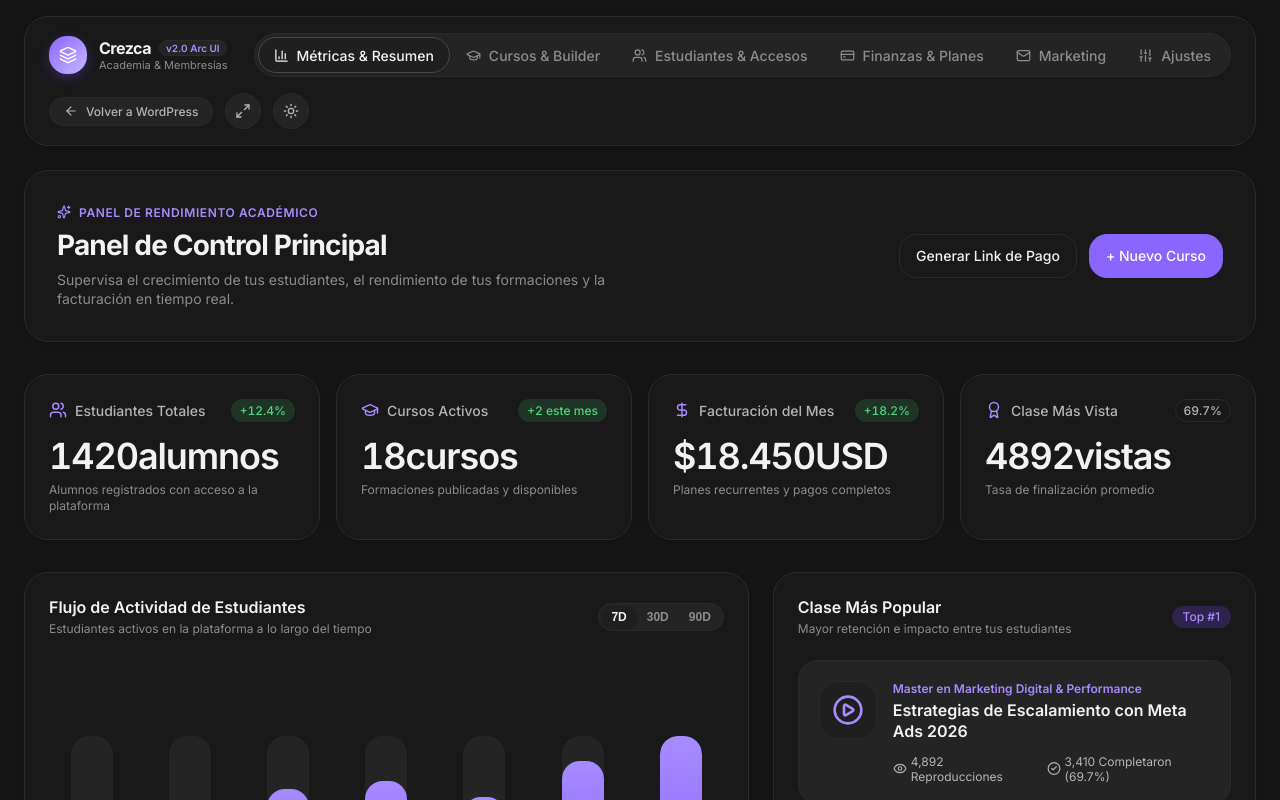
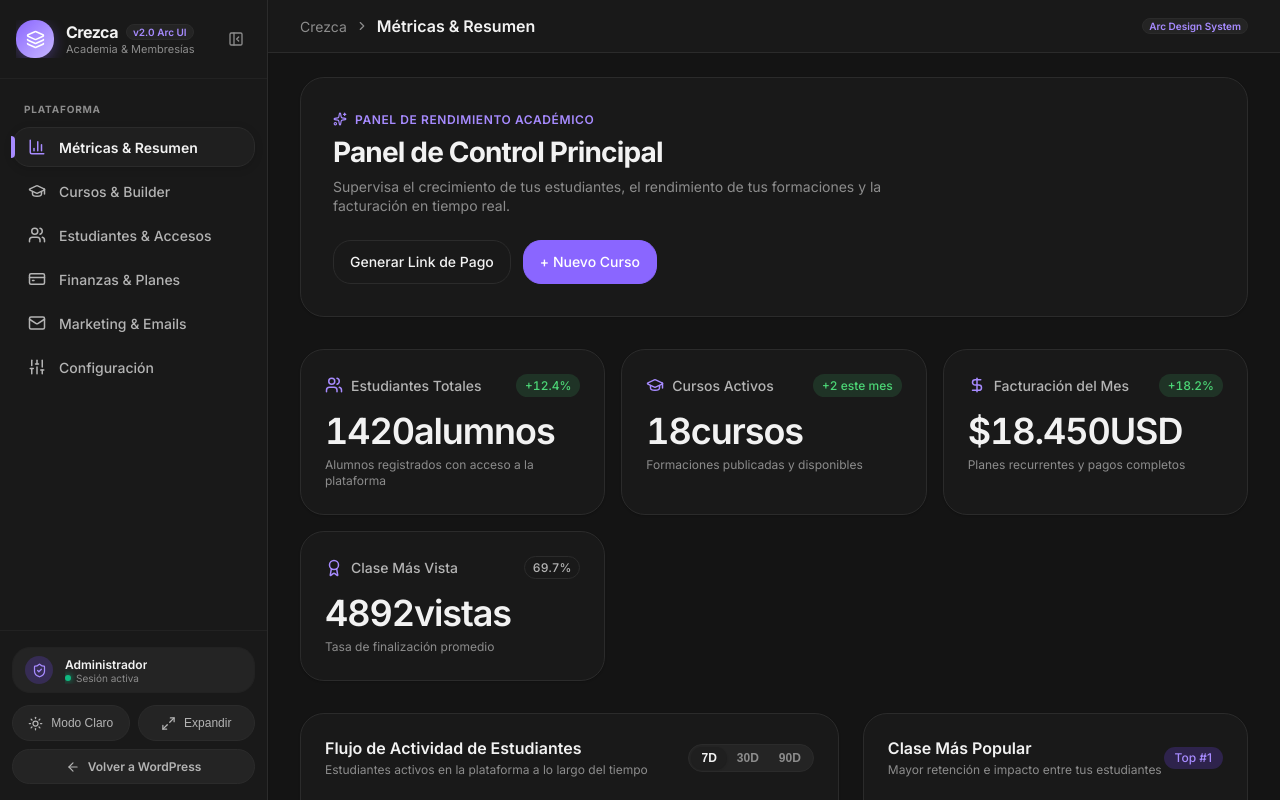
Before and after one commit to alezuxdesign-tech/Alezux_members, a React (Vite) app in the folder admin-app/: page / in a window 1280 px wide. Shown: the top 800 px of the page. Built offline with nearby package versions, Linux system fonts and the light colour scheme.

Commit message:
commit +

```diff
--- a/admin-app/src/App.module.css
+++ b/admin-app/src/App.module.css
@@ -1,48 +1,82 @@
 .appShell {
   display: flex;
-  flex-direction: column;
   min-height: 100vh;
+  width: 100%;
   background: var(--background);
   color: var(--foreground);
   font-family: var(--font-body);
-  padding: var(--space-4) var(--space-6);
   box-sizing: border-box;
 }
 
-.topbar {
+/* =========================================================
+   SIDEBAR ESTILO ARC UI
+   ========================================================= */
+.sidebar {
+  width: 268px;
+  min-width: 268px;
+  height: 100vh;
+  position: sticky;
+  top: 0;
+  display: flex;
+  flex-direction: column;
+  background: var(--surface);
+  border-right: 1px solid var(--border);
+  box-shadow: var(--shadow-resting);
+  transition: width var(--duration-standard) var(--ease-standard),
+              min-width var(--duration-standard) var(--ease-standard);
+  z-index: 50;
+  box-sizing: border-box;
+  overflow-y: auto;
+  overflow-x: hidden;
+}
+
+.sidebar.collapsed {
+  width: 76px;
+  min-width: 76px;
+}
+
+/* Header de la Sidebar */
+.sidebarHeader {
   display: flex;
   align-items: center;
   justify-content: space-between;
-  gap: var(--space-4);
-  padding: var(--space-4) var(--space-6);
-  background: var(--surface);
-  border: 1px solid var(--border);
-  border-radius: var(--radius-surface);
-  box-shadow: var(--shadow-resting);
-  margin-bottom: var(--space-6);
-  flex-wrap: wrap;
+  padding: var(--space-5) var(--space-4);
+  border-bottom: 1px solid var(--border-subtle);
+  min-height: 72px;
+  box-sizing: border-box;
 }
 
 .brandGroup {
   display: flex;
   align-items: center;
   gap: var(--space-3);
+  text-decoration: none;
+  color: inherit;
+  overflow: hidden;
 }
 
 .logoMark {
   width: 38px;
   height: 38px;
+  min-width: 38px;
   border-radius: var(--radius-control);
   background: linear-gradient(135deg, var(--control-on) 0%, var(--accent-strong) 100%);
   display: flex;
   align-items: center;
   justify-content: center;
   color: #ffffff;
-  box-shadow: 0 4px 12px rgba(119, 71, 255, 0.3);
+  box-shadow: 0 4px 14px rgba(138, 102, 255, 0.35);
 }
 
 .logoIcon {
   color: #ffffff;
+}
+
+.brandText {
+  display: flex;
+  flex-direction: column;
+  overflow: hidden;
+  white-space: nowrap;
 }
 
 .brandTitleWrap {
@@ -72,32 +106,233 @@
 .brandSubtitle {
   font-size: 11px;
   color: var(--text-muted);
-  display: block;
+  text-overflow: ellipsis;
+  overflow: hidden;
 }
 
-.navWrapper {
+.collapseBtn {
+  display: inline-flex;
+  align-items: center;
+  justify-content: center;
+  width: 30px;
+  height: 30px;
+  min-width: 30px;
+  background: transparent;
+  border: 1px solid transparent;
+  border-radius: var(--radius-pill);
+  color: var(--text-muted);
+  cursor: pointer;
+  transition: all var(--duration-fast);
+}
+
+.collapseBtn:hover {
+  color: var(--foreground);
+  background: var(--surface-muted);
+  border-color: var(--border);
+}
+
+/* Navegación */
+.navSection {
+  flex: 1;
+  padding: var(--space-4) var(--space-3);
+  display: flex;
+  flex-direction: column;
+  gap: var(--space-1);
+}
+
+.navSectionLabel {
+  font-size: 10px;
+  font-weight: 700;
+  letter-spacing: 0.08em;
+  text-transform: uppercase;
+  color: var(--text-muted);
+  padding: var(--space-2) var(--space-3) var(--space-1);
+  margin-bottom: var(--space-1);
+}
+
+.navItem {
+  position: relative;
+  display: flex;
+  align-items: center;
+  gap: var(--space-3);
+  padding: 10px 14px;
+  background: transparent;
+  border: 1px solid transparent;
+  border-radius: var(--radius-control);
+  color: var(--text-secondary);
+  font-family: var(--font-body);
+  font-size: var(--text-sm);
+  font-weight: 500;
+  cursor: pointer;
+  text-align: left;
+  width: 100%;
+  box-sizing: border-box;
+  transition: all var(--duration-fast);
+}
+
+.navItem:hover {
+  color: var(--foreground);
+  background: var(--surface-muted);
+}
+
+.navItem.active {
+  color: var(--foreground);
+  font-weight: 600;
+  background: var(--surface-raised);
+  border-color: var(--border);
+  box-shadow: 0 2px 8px rgba(0, 0, 0, 0.15);
+}
+
+.activeIndicator {
+  position: absolute;
+  left: -2px;
+  top: 8px;
+  bottom: 8px;
+  width: 4px;
+  border-radius: 0 var(--radius-pill) var(--radius-pill) 0;
+  background: var(--accent);
+}
+
+.navIconWrap {
   display: flex;
   align-items: center;
   justify-content: center;
+  min-width: 20px;
+  color: var(--text-secondary);
+  transition: color var(--duration-fast);
 }
 
-.topActions {
+.navItem:hover .navIconWrap,
+.navItem.active .navIconWrap {
+  color: var(--accent);
+}
+
+.navLabel {
+  flex: 1;
+  white-space: nowrap;
+  overflow: hidden;
+  text-overflow: ellipsis;
+}
+
+.navBadge {
+  font-size: 10px;
+  font-weight: 600;
+  padding: 1px 7px;
+  border-radius: var(--radius-pill);
+  background: var(--surface-muted);
+  color: var(--text-secondary);
+  border: 1px solid var(--border-subtle);
+}
+
+.navItem.active .navBadge {
+  background: var(--accent);
+  color: var(--accent-foreground, #ffffff);
+  border-color: transparent;
+}
+
+/* Footer de la Sidebar */
+.sidebarFooter {
+  padding: var(--space-4) var(--space-3);
+  border-top: 1px solid var(--border-subtle);
+  display: flex;
+  flex-direction: column;
+  gap: var(--space-2);
+  background: var(--surface);
+}
+
+.userCard {
   display: flex;
   align-items: center;
   gap: var(--space-3);
+  padding: 8px 12px;
+  border-radius: var(--radius-control);
+  background: var(--surface-muted);
+  border: 1px solid var(--border-subtle);
+  margin-bottom: var(--space-1);
+}
+
+.userAvatar {
+  width: 28px;
+  height: 28px;
+  min-width: 28px;
+  border-radius: 50%;
+  background: var(--accent-subtle);
+  color: var(--accent);
+  display: flex;
+  align-items: center;
+  justify-content: center;
+  font-weight: 700;
+  font-size: 11px;
+}
+
+.userInfo {
+  display: flex;
+  flex-direction: column;
+  overflow: hidden;
+}
+
+.userName {
+  font-size: 12px;
+  font-weight: 600;
+  color: var(--foreground);
+  white-space: nowrap;
+}
+
+.userStatus {
+  display: flex;
+  align-items: center;
+  gap: 5px;
+  font-size: 10px;
+  color: var(--text-muted);
+}
+
+.statusDot {
+  width: 6px;
+  height: 6px;
+  border-radius: 50%;
+  background: #10b981;
+  box-shadow: 0 0 6px #10b981;
+}
+
+.footerActionsGrid {
+  display: flex;
+  gap: var(--space-2);
+}
+
+.iconBtn {
+  flex: 1;
+  display: inline-flex;
+  align-items: center;
+  justify-content: center;
+  gap: var(--space-2);
+  height: var(--control-height-sm);
+  background: var(--surface-muted);
+  border: 1px solid var(--border);
+  border-radius: var(--radius-control);
+  color: var(--text-secondary);
+  font-size: var(--text-xs);
+  cursor: pointer;
+  transition: all var(--duration-fast);
+}
+
+.iconBtn:hover {
+  color: var(--foreground);
+  border-color: var(--border-strong);
+  background: var(--surface-raised);
 }
 
 .backToWpBtn {
-  display: inline-flex;
+  display: flex;
   align-items: center;
+  justify-content: center;
   gap: var(--space-2);
-  padding: 6px 14px;
-  font-size: var(--text-xs);
-  font-weight: 500;
-  color: var(--text-secondary);
+  padding: 9px 12px;
   background: var(--surface-muted);
   border: 1px solid var(--border);
-  border-radius: var(--radius-pill);
+  border-radius: var(--radius-control);
+  color: var(--text-secondary);
+  font-size: var(--text-xs);
+  font-weight: 600;
   text-decoration: none;
   transition: all var(--duration-fast);
 }
@@ -108,48 +343,52 @@
   border-color: var(--border-strong);
 }
 
-.iconBtn {
-  display: inline-flex;
-  align-items: center;
-  justify-content: center;
-  width: var(--control-height-sm);
-  height: var(--control-height-sm);
-  background: var(--surface-muted);
-  border: 1px solid var(--border);
-  border-radius: var(--radius-pill);
-  color: var(--text-secondary);
-  cursor: pointer;
-  transition: all var(--duration-fast);
+/* =========================================================
+   MAIN AREA (ÁREA DE CONTENIDO)
+   ========================================================= */
+.mainArea {
+  flex: 1;
+  min-width: 0;
+  min-height: 100vh;
+  display: flex;
+  flex-direction: column;
+  overflow-y: auto;
 }
 
-.iconBtn:hover {
-  color: var(--foreground);
-  border-color: var(--border-strong);
-  background: var(--surface-raised);
+.mainHeader {
+  display: flex;
+  align-items: center;
+  justify-content: space-between;
+  padding: var(--space-4) var(--space-8);
+  background: var(--surface);
+  border-bottom: 1px solid var(--border);
+  position: sticky;
+  top: 0;
+  z-index: 40;
 }
 
-.themeToggleBtn {
-  display: inline-flex;
+.headerBreadcrumb {
+  display: flex;
   align-items: center;
-  justify-content: center;
-  width: var(--control-height-sm);
-  height: var(--control-height-sm);
-  background: var(--surface-muted);
-  border: 1px solid var(--border);
-  border-radius: var(--radius-pill);
-  color: var(--text-secondary);
-  cursor: pointer;
-  transition: all var(--duration-fast);
+  gap: var(--space-2);
+  font-size: var(--text-sm);
+  color: var(--text-muted);
 }
 
-.themeToggleBtn:hover {
+.headerTitle {
+  font-size: var(--text-base);
+  font-weight: 600;
   color: var(--foreground);
-  border-color: var(--border-strong);
-  background: var(--surface-raised);
 }
 
-.mainContent {
+.headerActions {
+  display: flex;
+  align-items: center;
+  gap: var(--space-3);
+}
+
+.mainBody {
   flex: 1;
-  display: flex;
-  flex-direction: column;
+  padding: var(--space-6) var(--space-8);
+  box-sizing: border-box;
 }
--- a/admin-app/src/App.tsx
+++ b/admin-app/src/App.tsx
@@ -11,9 +11,12 @@ import {
   Layers,
   ArrowLeft,
   Maximize2,
-  Minimize2
+  Minimize2,
+  PanelLeftClose,
+  PanelLeftOpen,
+  ChevronRight,
+  ShieldCheck
 } from "lucide-react";
-import { SegmentedControl } from "./components/arc/segmented-control/segmented-control";
 import { OverviewView } from "./views/OverviewView";
 import { CoursesView } from "./views/CoursesView";
 import { StudentsView } from "./views/StudentsView";
@@ -24,11 +27,21 @@ import styles from "./App.module.css";
 
 type TabId = "overview" | "courses" | "students" | "finance" | "marketing" | "settings";
 
+interface NavItemConfig {
+  id: TabId;
+  label: string;
+  icon: React.ReactNode;
+  badge?: string;
+}
+
 export function App() {
   const [activeTab, setActiveTab] = useState<TabId>("overview");
   const [theme, setTheme] = useState<"dark" | "light">("dark");
   const [accent, setAccent] = useState<string>("violet");
   const [isFullscreen, setIsFullscreen] = useState(false);
+  const [isCollapsed, setIsCollapsed] = useState<boolean>(() => {
+    return localStorage.getItem("crezca_sidebar_collapsed") === "true";
+  });
 
   useEffect(() => {
     document.documentElement.dataset.theme = theme;
@@ -55,81 +68,163 @@ export function App() {
     }
   };
 
+  const toggleSidebar = () => {
+    setIsCollapsed((prev) => {
+      const next = !prev;
+      localStorage.setItem("crezca_sidebar_collapsed", String(next));
+      return next;
+    });
+  };
+
   const wpAdminUrl = (window as any).crezca_admin_data?.wp_admin_url
     || (window as any).alezux_admin_data?.wp_admin_url
     || "/wp-admin/";
 
-  const navOptions = [
-    { value: "overview" as const, label: "Métricas & Resumen", icon: <BarChart3 size={15} /> },
-    { value: "courses" as const, label: "Cursos & Builder", icon: <GraduationCap size={15} /> },
-    { value: "students" as const, label: "Estudiantes & Accesos", icon: <Users size={15} /> },
-    { value: "finance" as const, label: "Finanzas & Planes", icon: <CreditCard size={15} /> },
-    { value: "marketing" as const, label: "Marketing", icon: <Mail size={15} /> },
-    { value: "settings" as const, label: "Ajustes", icon: <Sliders size={15} /> },
+  const navItems: NavItemConfig[] = [
+    { id: "overview", label: "Métricas & Resumen", icon: <BarChart3 size={18} /> },
+    { id: "courses", label: "Cursos & Builder", icon: <GraduationCap size={18} /> },
+    { id: "students", label: "Estudiantes & Accesos", icon: <Users size={18} /> },
+    { id: "finance", label: "Finanzas & Planes", icon: <CreditCard size={18} /> },
+    { id: "marketing", label: "Marketing & Emails", icon: <Mail size={18} /> },
+    { id: "settings", label: "Configuración", icon: <Sliders size={18} /> },
   ];
+
+  const currentNav = navItems.find((item) => item.id === activeTab) || navItems[0];
 
   return (
     <div className={styles.appShell}>
-      {/* Barra de Navegación Superior */}
-      <header className={styles.topbar}>
-        <div className={styles.brandGroup}>
+      {/* =========================================================
+          SIDEBAR VERTICAL ESTILO ARC UI
+          ========================================================= */}
+      <aside className={`${styles.sidebar} ${isCollapsed ? styles.collapsed : ""}`}>
+        {/* Cabecera del Sidebar */}
+        <div className={styles.sidebarHeader}>
+          <div className={styles.brandGroup} title="Crezca - Academia & Membresías">
             <div className={styles.logoMark}>
-            <Layers size={18} className={styles.logoIcon} />
+              <Layers size={19} className={styles.logoIcon} />
             </div>
-          <div>
+            {!isCollapsed && (
+              <div className={styles.brandText}>
                 <div className={styles.brandTitleWrap}>
                   <span className={styles.brandName}>Crezca</span>
                   <span className={styles.versionBadge}>v2.0 Arc UI</span>
                 </div>
                 <span className={styles.brandSubtitle}>Academia & Membresías</span>
               </div>
+            )}
           </div>
 
-        {/* Selector de Pestañas Estilo Arc SegmentedControl */}
-        <div className={styles.navWrapper}>
-          <SegmentedControl
-            options={navOptions}
-            value={activeTab}
-            onChange={(val) => setActiveTab(val)}
-            size="md"
-          />
+          <button
+            type="button"
+            className={styles.collapseBtn}
+            onClick={toggleSidebar}
+            title={isCollapsed ? "Expandir barra lateral" : "Contraer barra lateral"}
+            aria-label={isCollapsed ? "Expandir barra lateral" : "Contraer barra lateral"}
+          >
+            {isCollapsed ? <PanelLeftOpen size={16} /> : <PanelLeftClose size={16} />}
+          </button>
         </div>
 
-        {/* Acciones de la barra */}
-        <div className={styles.topActions}>
-          <a
-            href={wpAdminUrl}
-            className={styles.backToWpBtn}
-            title="Volver al panel tradicional de WordPress"
+        {/* Lista de Navegación Vertical */}
+        <nav className={styles.navSection}>
+          {!isCollapsed && (
+            <div className={styles.navSectionLabel}>Plataforma</div>
+          )}
+          {navItems.map((item) => {
+            const isActive = activeTab === item.id;
+            return (
+              <button
+                key={item.id}
+                type="button"
+                className={`${styles.navItem} ${isActive ? styles.active : ""}`}
+                onClick={() => setActiveTab(item.id)}
+                title={isCollapsed ? item.label : undefined}
               >
-            <ArrowLeft size={14} />
-            <span>Volver a WordPress</span>
-          </a>
+                {isActive && <span className={styles.activeIndicator} />}
+                <span className={styles.navIconWrap}>{item.icon}</span>
+                {!isCollapsed && <span className={styles.navLabel}>{item.label}</span>}
+                {!isCollapsed && item.badge && (
+                  <span className={styles.navBadge}>{item.badge}</span>
+                )}
+              </button>
+            );
+          })}
+        </nav>
+
+        {/* Pie de la Sidebar */}
+        <div className={styles.sidebarFooter}>
+          {!isCollapsed && (
+            <div className={styles.userCard}>
+              <div className={styles.userAvatar}>
+                <ShieldCheck size={15} />
+              </div>
+              <div className={styles.userInfo}>
+                <span className={styles.userName}>Administrador</span>
+                <span className={styles.userStatus}>
+                  <span className={styles.statusDot} />
+                  Sesión activa
+                </span>
+              </div>
+            </div>
+          )}
+
+          {/* Botones de acción rápida: Tema y Pantalla Completa */}
+          <div className={styles.footerActionsGrid}>
+            <button
+              type="button"
+              className={styles.iconBtn}
+              onClick={toggleTheme}
+              title={`Cambiar a tema ${theme === "dark" ? "claro" : "oscuro"}`}
+              aria-label="Cambiar tema de color"
+            >
+              {theme === "dark" ? <Sun size={15} /> : <Moon size={15} />}
+              {!isCollapsed && <span>{theme === "dark" ? "Modo Claro" : "Modo Oscuro"}</span>}
+            </button>
 
             <button
               type="button"
               className={styles.iconBtn}
               onClick={toggleFullscreen}
-            aria-label="Pantalla completa"
               title={isFullscreen ? "Salir de pantalla completa" : "Pantalla completa"}
+              aria-label="Alternar pantalla completa"
             >
-            {isFullscreen ? <Minimize2 size={16} /> : <Maximize2 size={16} />}
+              {isFullscreen ? <Minimize2 size={15} /> : <Maximize2 size={15} />}
+              {!isCollapsed && <span>{isFullscreen ? "Reducir" : "Expandir"}</span>}
             </button>
+          </div>
 
-          <button
-            type="button"
-            className={styles.iconBtn}
-            onClick={toggleTheme}
-            aria-label="Cambiar tema"
-            title={`Cambiar a tema ${theme === "dark" ? "claro" : "oscuro"}`}
+          {/* Enlace para volver a WordPress */}
+          <a
+            href={wpAdminUrl}
+            className={styles.backToWpBtn}
+            title="Regresar al panel tradicional de WordPress"
           >
-            {theme === "dark" ? <Sun size={16} /> : <Moon size={16} />}
-          </button>
+            <ArrowLeft size={14} />
+            {!isCollapsed && <span>Volver a WordPress</span>}
+          </a>
+        </div>
+      </aside>
+
+      {/* =========================================================
+          CONTENIDO PRINCIPAL
+          ========================================================= */}
+      <div className={styles.mainArea}>
+        {/* Cabecera superior del contenido */}
+        <header className={styles.mainHeader}>
+          <div className={styles.headerBreadcrumb}>
+            <span>Crezca</span>
+            <ChevronRight size={14} />
+            <span className={styles.headerTitle}>{currentNav.label}</span>
+          </div>
+
+          <div className={styles.headerActions}>
+            {/* Quick status pill */}
+            <span className={styles.versionBadge}>Arc Design System</span>
           </div>
         </header>
 
-      {/* Contenido Principal */}
-      <main className={styles.mainContent}>
+        {/* Cuerpo del módulo activo */}
+        <main className={styles.mainBody}>
           {activeTab === "overview" && <OverviewView onNavigate={(tab) => setActiveTab(tab as TabId)} />}
           {activeTab === "courses" && <CoursesView />}
           {activeTab === "students" && <StudentsView />}
@@ -145,6 +240,7 @@ export function App() {
           )}
         </main>
       </div>
+    </div>
   );
 }
 
```
Also changed, not shown: 2 other files (tests, documents, lock files or other folders). Lines whose indentation alone changed are shown as unchanged.
